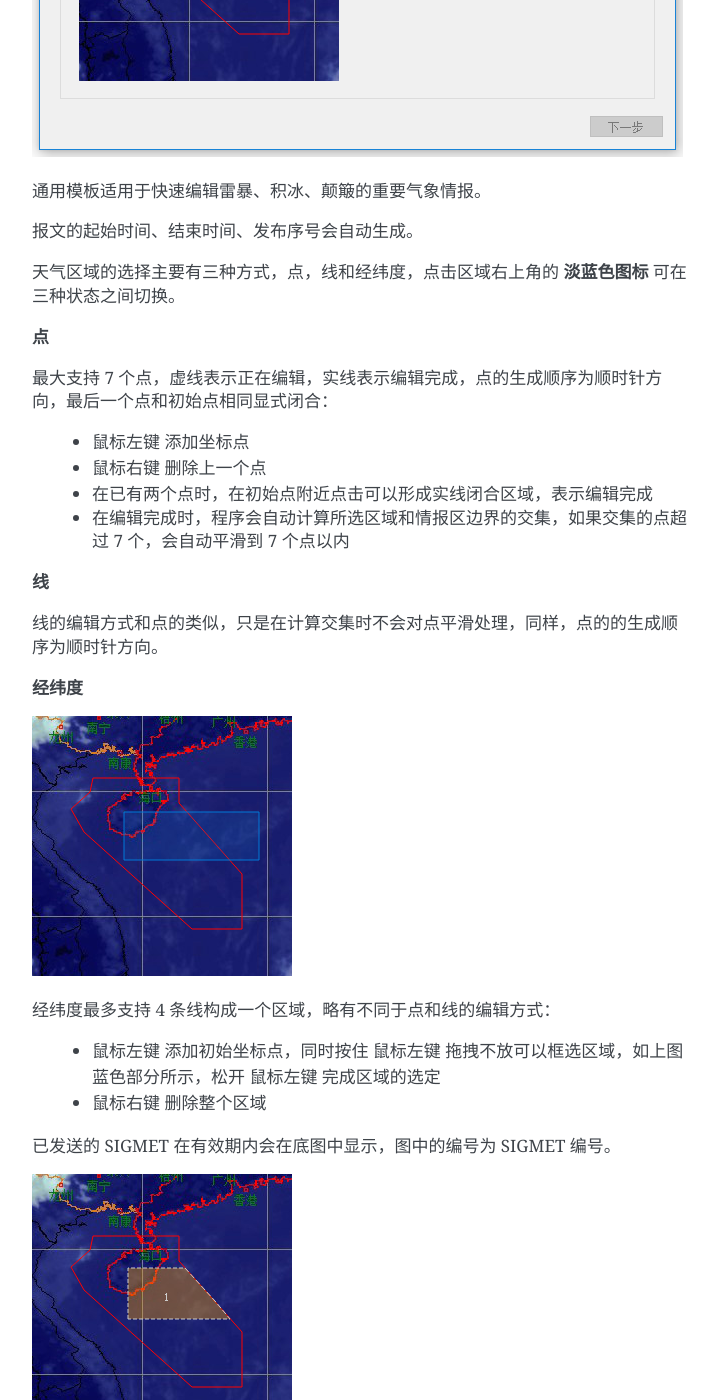
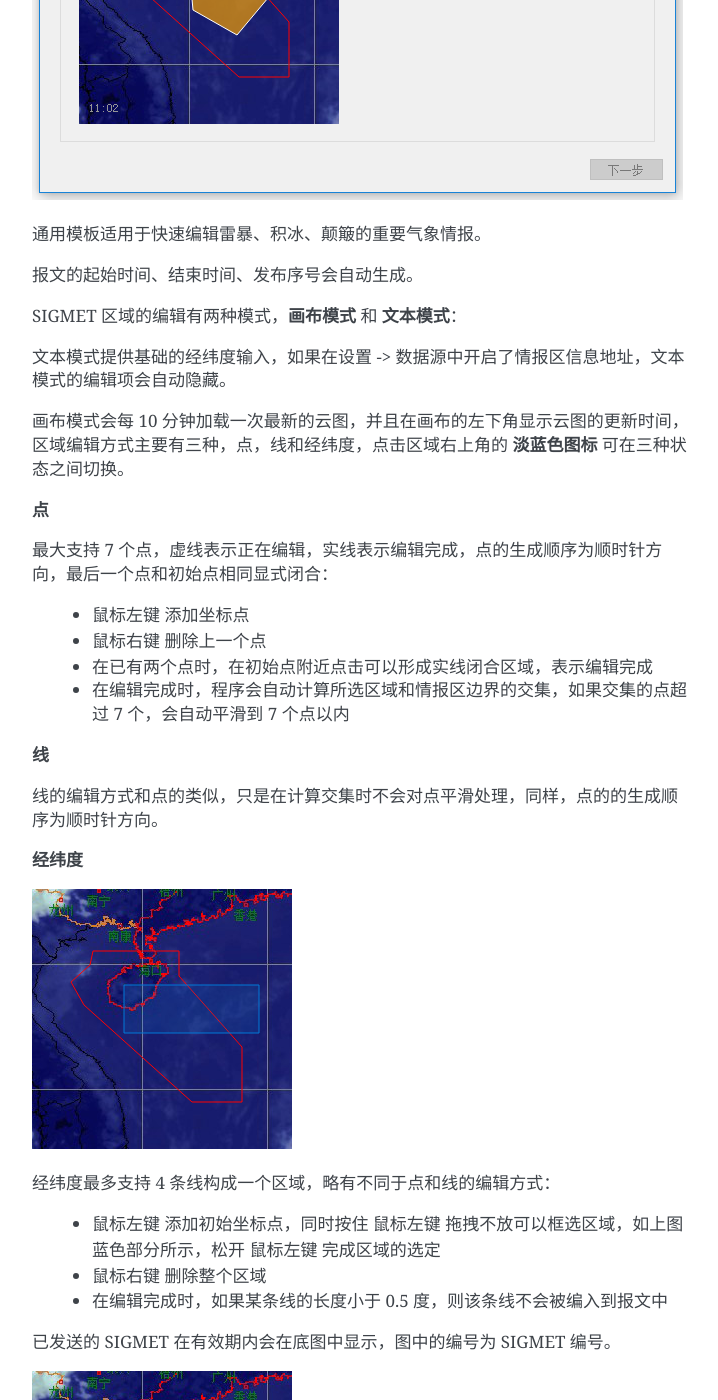
Before and after one commit to up1and/tafor, a Sphinx documentation site: the page built from docs/guide.rst, in a window 1280 px wide and 1400 px high, scrolled down 10852 px. Shown: the whole window, without its empty margins (388-1106 px from the left). Built offline with Sphinx 7.4.7, drawn with Linux system fonts in a browser that asks for light colours; some of the changed text lies outside the part shown.

Commit message:
更新文档

```diff
--- a/docs/guide.rst
+++ b/docs/guide.rst
@@ -182,15 +182,17 @@ AFTN 参数
       "size": [
         376,
         376
-      ]
+      ],
+      "updated": "Mon, 30 Jul 2018 21:33:00 GMT"
     }
 
 
-- **boundaries** 情报区的边界，用一组点表示
+- **boundaries** 情报区的边界，用一组点表示，顺时针排列
 - **coordinates** 卫星云图的经纬度坐标范围，标记左上角到右下角两个点，用十进制经度，纬度表示
 - **image** 当前时刻最新的卫星云图地址
 - **rect** SIGMET 编辑区域显示的区域大小和位置，前两个参数表示区域的起始点 x、y，后两个参数表示区域的宽和高，单位像素
 - **size** 卫星云图的宽和高，单位像素
+- **updated** 卫星云图更新的时间，世界时
 
 
 电话服务
@@ -305,7 +307,11 @@ SIGMET 报文的编辑
 
 报文的起始时间、结束时间、发布序号会自动生成。
 
-天气区域的选择主要有三种方式，点，线和经纬度，点击区域右上角的 **淡蓝色图标** 可在三种状态之间切换。
+SIGMET 区域的编辑有两种模式，**画布模式** 和 **文本模式**：
+
+文本模式提供基础的经纬度输入，如果在设置 -> 数据源中开启了情报区信息地址，文本模式的编辑项会自动隐藏。
+
+画布模式会每 10 分钟加载一次最新的云图，并且在画布的左下角显示云图的更新时间，区域编辑方式主要有三种，点，线和经纬度，点击区域右上角的 **淡蓝色图标** 可在三种状态之间切换。
 
 **点**
 
@@ -332,6 +338,8 @@ SIGMET 报文的编辑
     * :kbd:`鼠标左键` 添加初始坐标点，同时按住 :kbd:`鼠标左键` 拖拽不放可以框选区域，如上图蓝色部分所示，松开 :kbd:`鼠标左键` 完成区域的选定
 
     * :kbd:`鼠标右键` 删除整个区域
+
+    * 在编辑完成时，如果某条线的长度小于 0.5 度，则该条线不会被编入到报文中
 
 已发送的 SIGMET 在有效期内会在底图中显示，图中的编号为 SIGMET 编号。
 
--- a/docs/install.rst
+++ b/docs/install.rst
@@ -78,13 +78,13 @@ Tafor 的发行版同样放在 GitHub, 你可以在这里 `下载 <https://githu
 
 安装 `Python`::
 
-    $ pyenv install 3.6.1
+    $ pyenv install 3.6.5
 
 把 :file:`tafor/scripts/` 目录下的文件放入 :file:`/var/www/tafor_api` 目录下，
 创建虚拟环境并安装依赖::
 
     $ cd /var/www/tafor_api
-    $ pyenv virtualenv 3.6.1 tafor_api
+    $ pyenv virtualenv 3.6.5 tafor_api
     $ pyenv activate tafor_api
     $ pip install -r requirements.txt
 
```
Also changed, not shown: other parts of docs/install.rst (+1 -1 lines), docs/images/sigmet_general_template_polygon.png.
